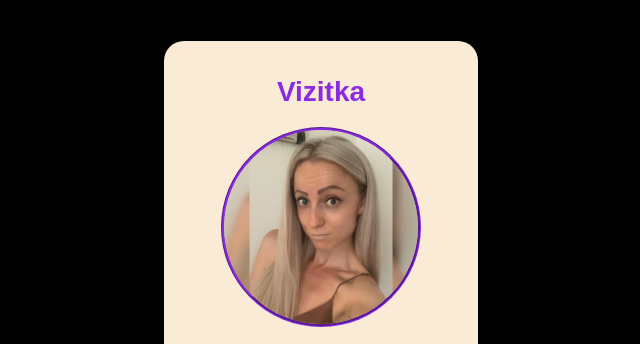
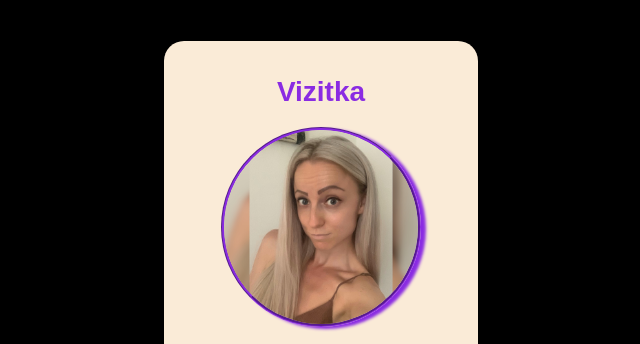
Before and after one commit to SarkaLang/cviceni-moje-vizitka-2023, a plain HTML site: page vizitka-2023/index.html in a window 1280 px wide. Shown: the top 344 px of the page, 319-959 px from the left. Drawn offline with Linux system fonts and the light colour scheme.

Commit message:
verze 11

```diff
--- a/vizitka-2023/style.css
+++ b/vizitka-2023/style.css
@@ -26,6 +26,7 @@ img {
 	border-style:groove;
 	border-radius: 50%;
 	border-color: blueviolet;
+	box-shadow: blueviolet 5px 2px 3px;
 }
 
 h2 {
```
